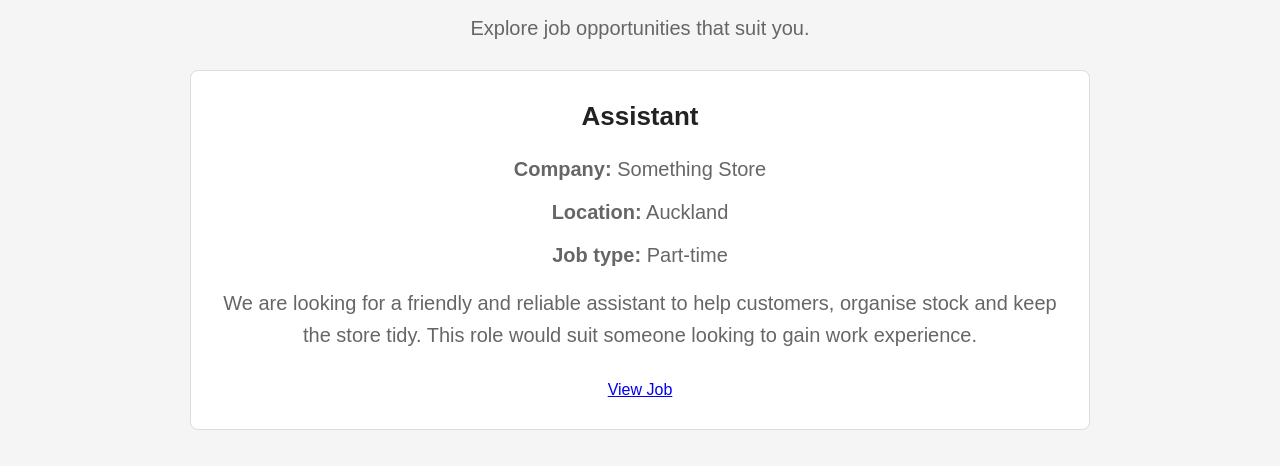
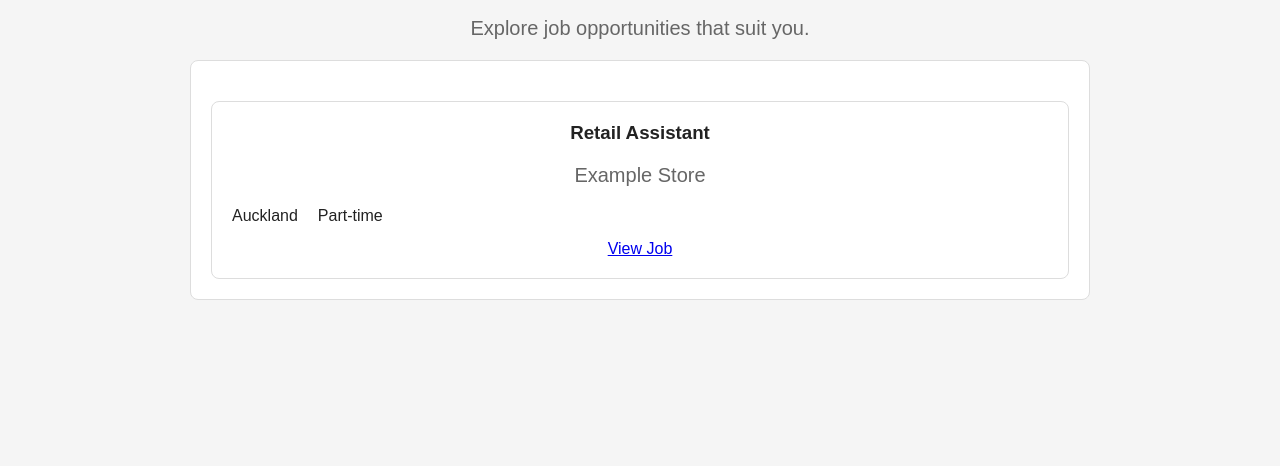
Before and after one commit to CompSciClass11/Flick, a plain HTML site: page jobs.html in a window 1280 px wide. Shown: the part 186-652 px from the top of the page. Drawn offline with Linux system fonts and the light colour scheme.

Commit message:
Added compact job card for Trial B

```diff
--- a/jobs.html
+++ b/jobs.html
@@ -27,19 +27,18 @@
         <p>Explore job opportunities that suit you.</p>
 
         <article class="job-card">
-            <h3>Assistant</h3>
+            <article class="job-card">
+                <h3>Retail Assistant</h3>
 
-            <p><strong>Company:</strong> Something Store</p>
-            <p><strong>Location:</strong> Auckland</p>
-            <p><strong>Job type:</strong> Part-time</p>
+                <p>Example Store</p>
 
-            <p class="job-description">
-                We are looking for a friendly and reliable assistant
-                to help customers, organise stock and keep the store tidy.
-                This role would suit someone looking to gain work experience.
-            </p>
+                <div class="job-details">
+                    <span>Auckland</span>
+                    <span>Part-time</span>
+                </div>
 
             <a href="#">View Job</a>
+            </article>
         </article>
     </main>
 
--- a/style.css
+++ b/style.css
@@ -73,23 +73,20 @@ main p {
 
 .job-card {
     background-color: #ffffff;
-    padding: 30px;
-    margin-top: 30px;
+    padding: 20px;
+    margin-top: 20px;
     border: 1px solid #dddddd;
     border-radius: 8px;
 }
 
 .job-card h3 {
     margin-top: 0;
-    font-size: 26px;
+    margin-bottom: 8px;
 }
 
-.job-description {
-    line-height: 1.6;
-}
-
-.job-card a {
-    display: inline-block;
-    margin-top: 10px;
+.job-details {
+    display: flex;
+    gap: 20px;
+    margin: 15px 0;
 }
 /* end of find jobs page */
```
